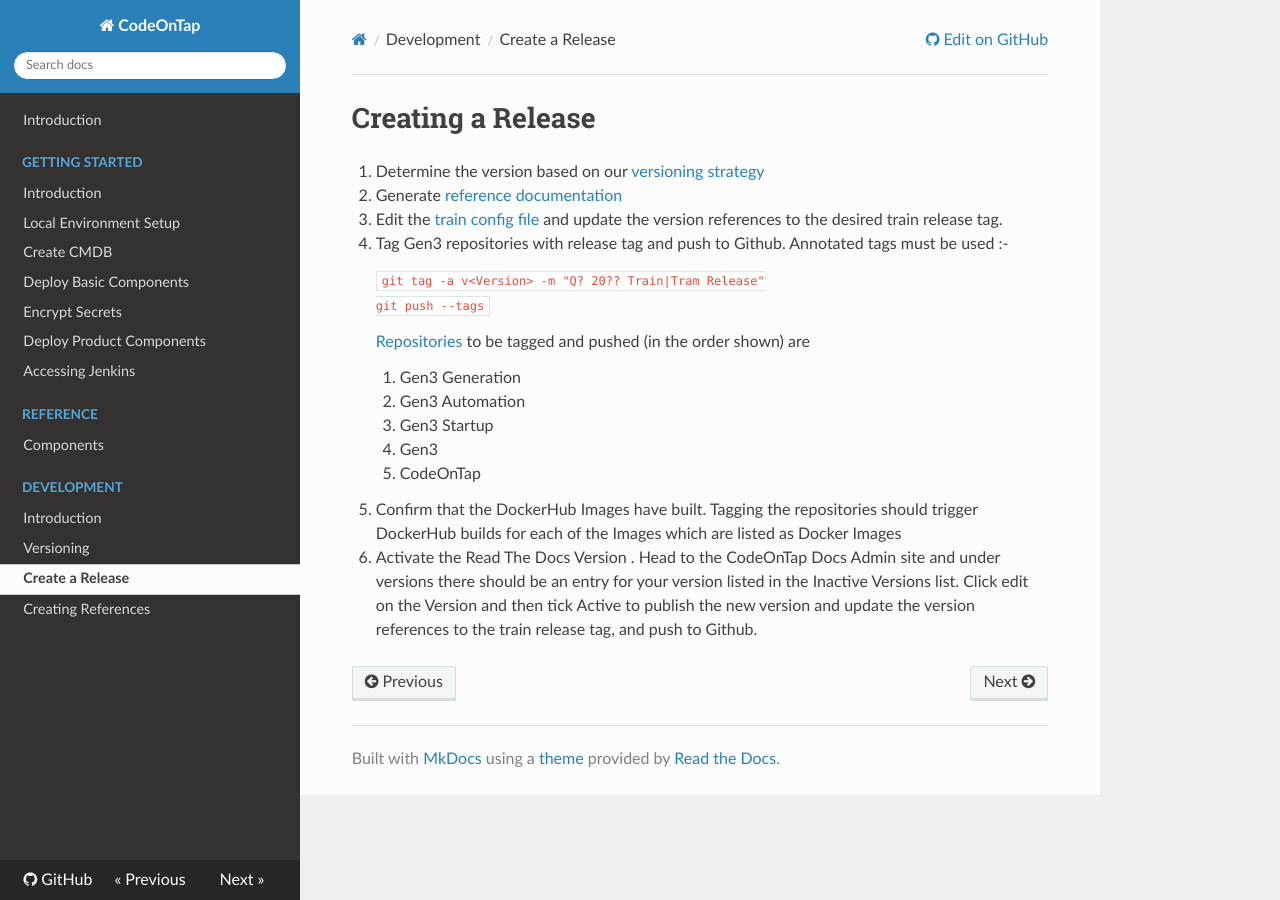
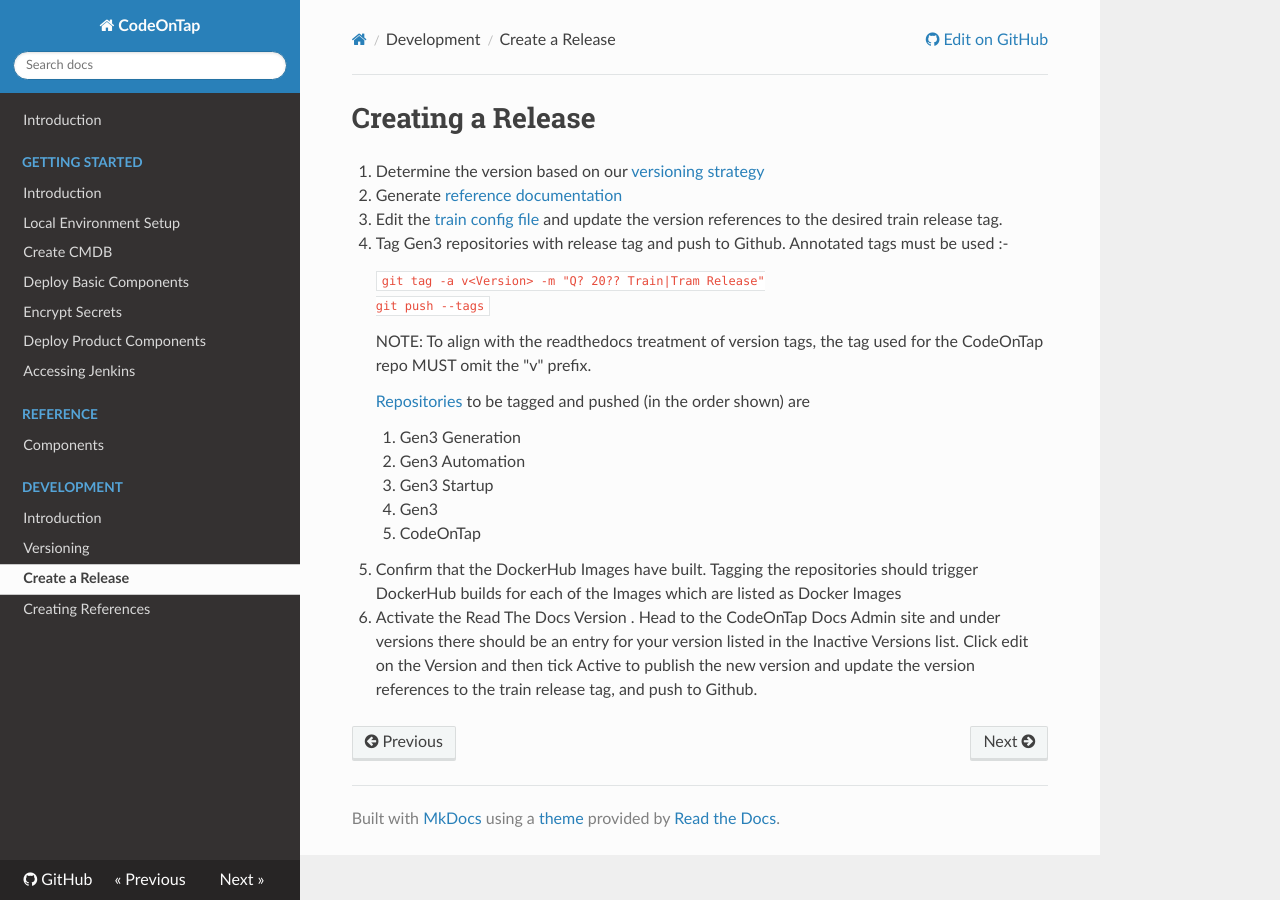
Before and after one commit to codeontap/codeontap, an MkDocs documentation site: the page built from docs/development/creating-a-release.md, in a window 1280 px wide. Built offline with MkDocs 1.6.1, drawn with Linux system fonts in a browser that asks for light colours; nearby versions of some CDN libraries.

Commit message:
Add note re readthedocs version tags

````diff
--- a/docs/development/creating-a-release.md
+++ b/docs/development/creating-a-release.md
@@ -10,6 +10,8 @@
     git push --tags
     ```
 
+    NOTE: To align with the readthedocs treatment of version tags, the tag used for the CodeOnTap repo MUST omit the "v" prefix.
+
     [Repositories](./index.md) to be tagged and pushed (in the order shown) are
 
     1. Gen3 Generation
````
